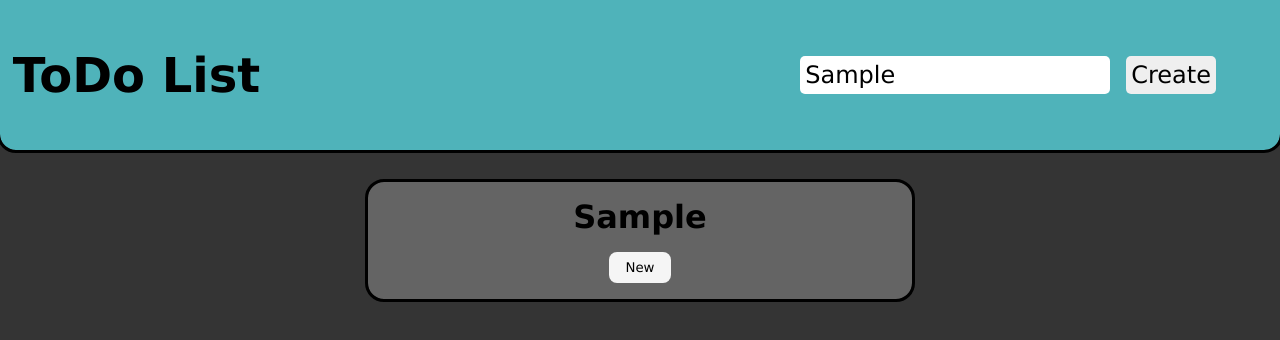
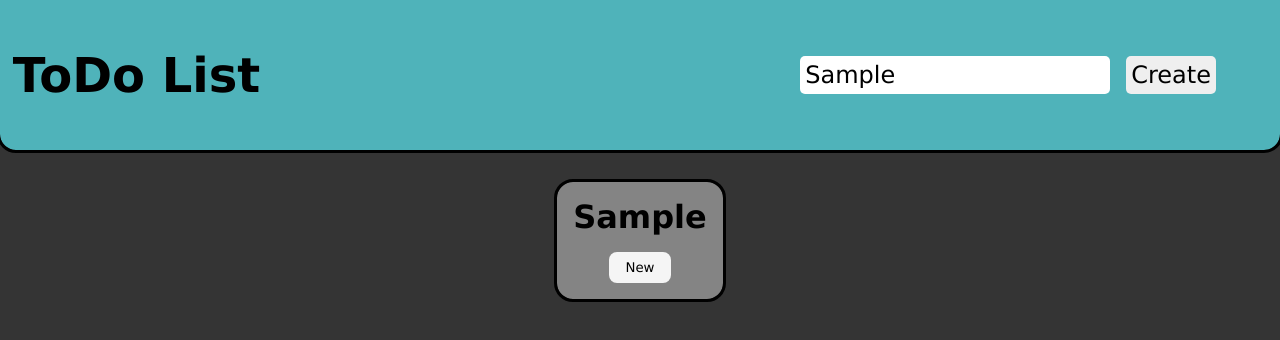
Before and after one commit to connsteele/todo-list, a website built with webpack: page src/template.html in a window 1280 px wide. Both pictures are taken after typing "Sample" into the empty fields and a click on the button "Create". Built offline with nearby package versions, Linux system fonts and the light colour scheme.

Commit message:
General CSS improvements to projects

```diff
--- a/src/css/item.css
+++ b/src/css/item.css
@@ -11,7 +11,7 @@
     outline: 2px solid black;
     font-size: 16px;
     --color-select: rgb(65, 138, 255);
-    --color-btn: rgb(160, 160, 160);
+    --color-btn: rgb(182, 182, 182);
     --outline-weight: 3px;
     --outline-btn: var(--outline-weight) solid var(--color-btn);
     --outline-select: var(--outline-weight) solid var(--color-select);
--- a/src/css/project.css
+++ b/src/css/project.css
@@ -1,19 +1,13 @@
-#projects {
-    padding: 1rem;
-    display: flex;
-    justify-content: center;
-}
-
 .project {
     display: flex;
     flex-direction: column;
     align-items: center;
     padding: 1rem;
-    width: 40vw;
+    width: max(min-content, 100px);
     gap: 1rem;
     border-radius: 1rem;
     outline: 3px solid black;
-    background-color: rgb(100, 100, 100);
+    background-color: rgb(132, 132, 132);
 
     h1 {
         color: black;
@@ -33,5 +27,5 @@
 .items {
     display: flex;
     flex-direction: column;
-    gap: 10px;
+    gap: 1rem;
 }
--- a/src/css/style.css
+++ b/src/css/style.css
@@ -58,4 +58,7 @@ body {
 
 #projects {
     grid-row: 2 / 3;
+    padding: 1rem;
+    display: flex;
+    justify-content:space-evenly;
 }
```
